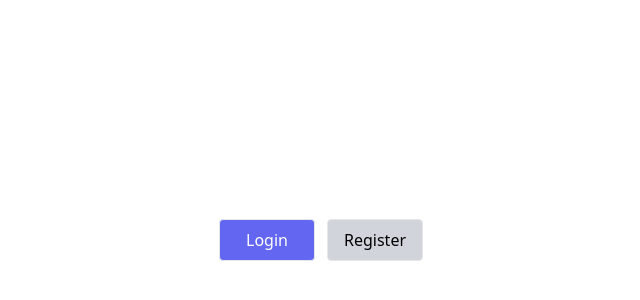
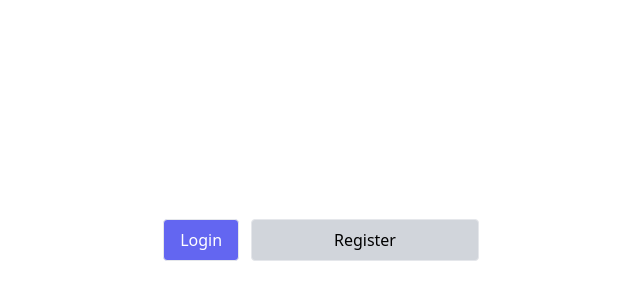
Before and after one commit to alex-js-ltd/server-components, a Next.js app: page / in a window 1280 px wide. Shown: the part 160-460 px from the top of the page, without its empty margins (319-959 px from the left). Built offline with nearby package versions, Linux system fonts and the light colour scheme.

Commit message:
update tail wind

```diff
--- a/comps/authenticated-app.tsx
+++ b/comps/authenticated-app.tsx
@@ -20,7 +20,7 @@ const AuthenticatedApp = async ({ children }: { children: ReactNode }) => {
         </Button>
       </div>
 
-      <div className="mx-auto px-8 max-w-screen-lg w-full grid gap-4 grid-cols-1fr-3fr sm:grid-cols-1 sm:grid-rows-auto sm:w-full">
+      <div className="mx-auto px-8 max-w-screen-lg w-full grid gap-4 grid-cols-[1fr_3fr]">
         <div className="relative">
           <Nav />
         </div>
--- a/comps/buttons.tsx
+++ b/comps/buttons.tsx
@@ -12,6 +12,7 @@ const Button = ({
   ...rest
 }: JSX.IntrinsicElements['button'] & { variant: 'primary' | 'secondary' }) => {
   const { className } = rest
+
   return (
     <button
       {...rest}
--- a/tailwind.config.ts
+++ b/tailwind.config.ts
@@ -8,6 +8,10 @@ const config: Config = {
   ],
   theme: {
     extend: {
+      gridTemplateColumns: {
+        '2': '1fr 3fr',
+      },
+
       backgroundImage: {
         'gradient-radial': 'radial-gradient(var(--tw-gradient-stops))',
         'gradient-conic':
```
